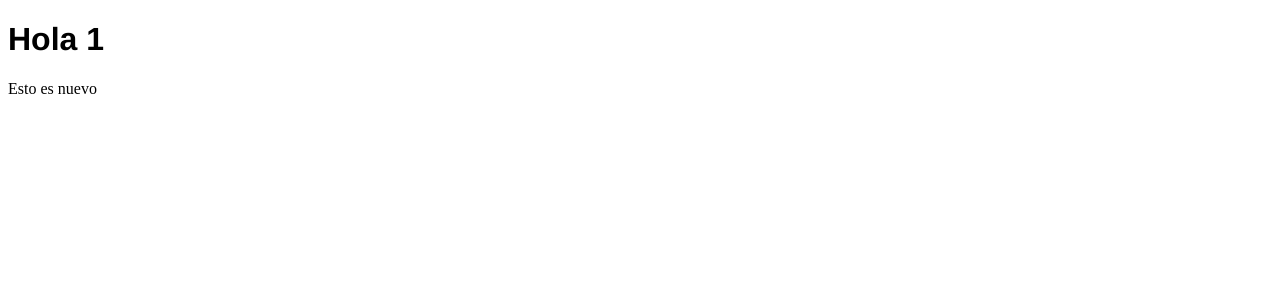
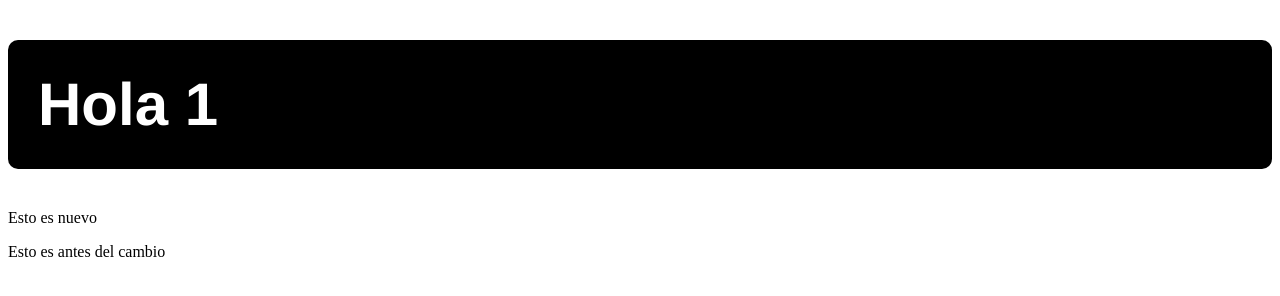
Before and after one commit to fboisier/202401_GIT_EJEMPLO, a plain HTML site: page index.html in a window 1280 px wide. Drawn offline with Linux system fonts and the light colour scheme.

Commit message:
estos son los cambios para el proyecto Z!

```diff
--- a/css/estilos.css
+++ b/css/estilos.css
@@ -1,3 +1,8 @@
 h1{
     font-family: 'Franklin Gothic Medium', 'Arial Narrow', Arial, sans-serif;
+    font-size: 60px;
+    border-radius: 10px;
+    background-color: black;
+    color: white;
+    padding: 30px;
 }
--- a/index.html
+++ b/index.html
@@ -9,6 +9,7 @@
 <body>
     <h1>Hola 1</h1>
     <p>Esto es nuevo</p>
+    <p>Esto es antes del cambio</p>
 
     <script src="js/scripts.js"></script>
 </body>
--- a/js/scripts.js
+++ b/js/scripts.js
@@ -1 +1,5 @@
 var nombre = "Francisco";
+
+function saludar(){
+    console.log("HOLA");
+}
```
